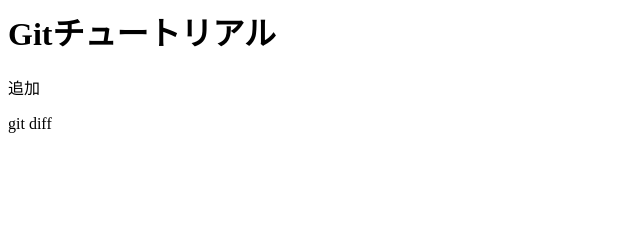
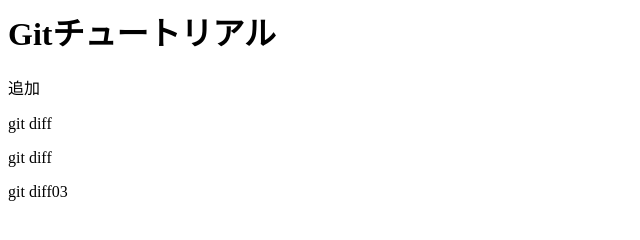
Before and after one commit to Kazuki3311/git_tutorial, a plain HTML site: page index.html in a window 1280 px wide. Shown: the whole page, without its empty margins (0-640 px from the left). Drawn offline with Linux system fonts and the light colour scheme.

Commit message:
git diffを追記

```diff
--- a/index.html
+++ b/index.html
@@ -1,3 +1,5 @@
 <h1>Gitチュートリアル</h1>
 <p>追加</p>
 <p>git diff</p>
+<p>git diff</p>
+<p>git diff03</p>
```
